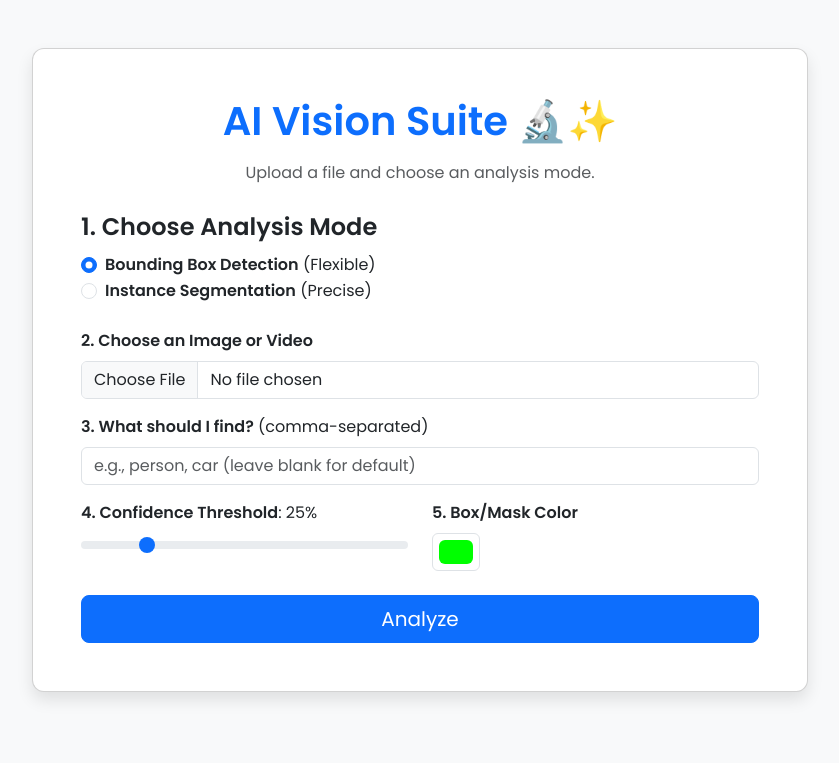
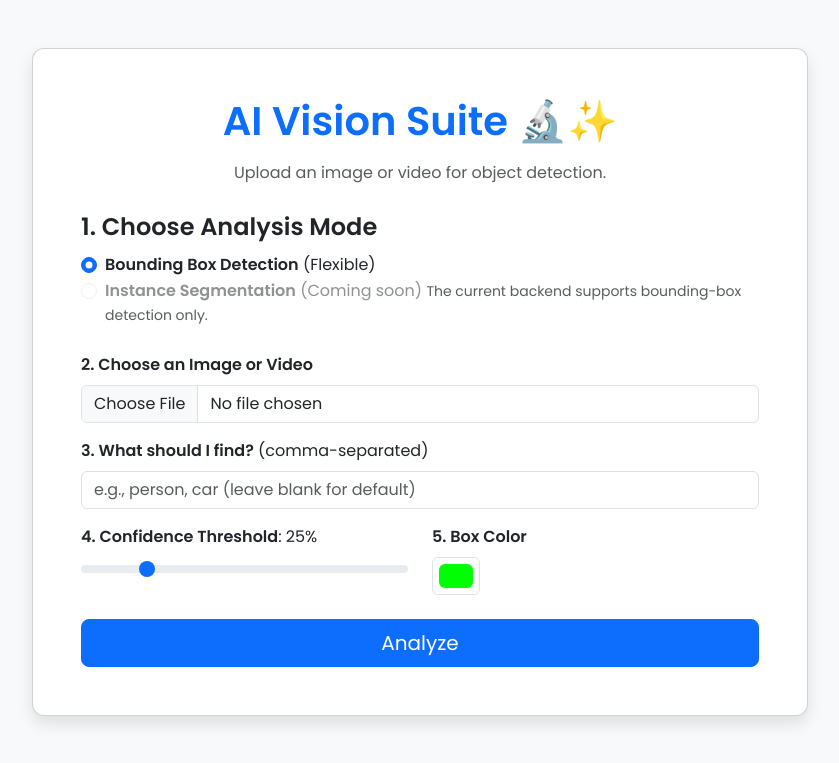
Before and after one commit to owaies/ObjectDetector, a Flask app: page / in a window 1280 px wide. Shown: the top 763 px of the page, without its empty margins (220-1059 px from the left). Run offline with Flask 3, Linux system fonts and the light colour scheme.

Commit message:
fix: disable unsupported instance segmentation control

```diff
--- a/templates/index.html
+++ b/templates/index.html
@@ -20,7 +20,7 @@
         <div class="card">
             <div class="card-body p-4 p-md-5">
                 <h1 class="text-center mb-3">AI Vision Suite 🔬✨</h1>
-                <p class="text-center text-muted mb-4">Upload a file and choose an analysis mode.</p>
+                <p class="text-center text-muted mb-4">Upload an image or video for object detection.</p>
 
                 <form id="detection-form" action="/detect" method="post" enctype="multipart/form-data">
 
@@ -33,16 +33,17 @@
                             </label>
                         </div>
                         <div class="form-check">
-                            <input class="form-check-input" type="radio" name="detection_mode" id="segmentRadio" value="segment">
+                            <input class="form-check-input" type="radio" name="detection_mode" id="segmentRadio" value="segment" disabled aria-describedby="segment-help">
                             <label class="form-check-label" for="segmentRadio">
-                                <b>Instance Segmentation</b> (Precise)
+                                <b>Instance Segmentation</b> (Coming soon)
                             </label>
+                            <small id="segment-help" class="form-text text-muted">The current backend supports bounding-box detection only.</small>
                         </div>
                     </fieldset>
 
                     <div class="mb-3">
                         <label for="image" class="form-label"><b>2. Choose an Image or Video</b></label>
-                        <input type="file" class="form-control" id="image" name="image" accept="image/*,video/*" required>
+                        <input type="file" class="form-control" id="image" name="image" accept=".jpg,.jpeg,.png,.bmp,.heic,.heif,.mp4,.mov,.avi,.mkv,.webm" required>
                     </div>
 
                     <div class="mb-3" id="objects-container">
@@ -56,14 +57,14 @@
                             <input type="range" class="form-range" id="confidence" name="confidence" min="0.1" max="0.9" step="0.05" value="0.25">
                         </div>
                         <div class="col-md-6 mb-4" id="color-picker-container">
-                            <label for="color" class="form-label"><b>5. Box/Mask Color</b></label>
+                            <label for="color" class="form-label"><b>5. Box Color</b></label>
                             <input type="color" class="form-control form-control-color" id="color" name="color" value="#00FF00" title="Choose your color">
                         </div>
                     </div>
 
                     <div class="d-grid">
                         <button id="submit-btn" type="submit" class="btn btn-primary btn-lg">
-                            <span id="btn-text">Analyze</span>
+                            <span id="btn-text" aria-live="polite">Analyze</span>
                             <span id="spinner" class="spinner-border spinner-border-sm d-none" role="status" aria-label="Processing"></span>
                         </button>
                     </div>
```
